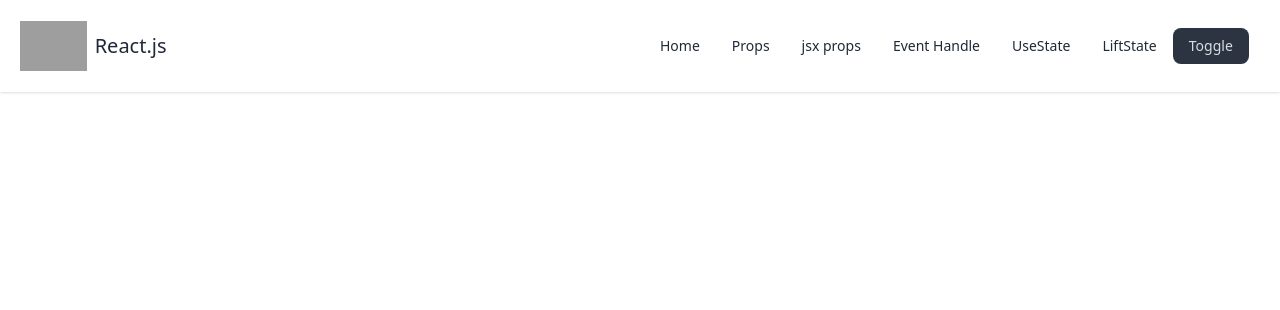
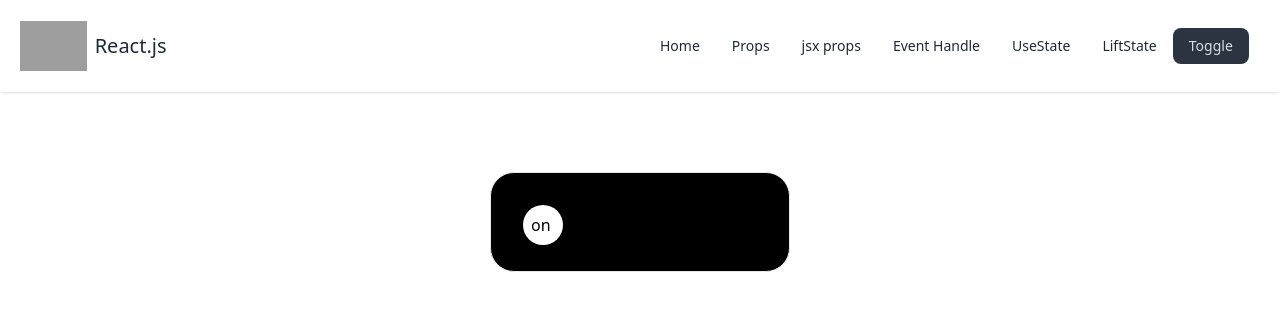
Before and after one commit to minhazapon/react-2025-part2, a React (Vite) app: page /toggle in a window 1280 px wide. Shown: the top 310 px of the page. Built offline with nearby package versions, Linux system fonts and the light colour scheme; grey boxes are pictures that could not be loaded.

Commit message:
added file

```diff
--- a/src/toggle file/Toggle.jsx
+++ b/src/toggle file/Toggle.jsx
@@ -1,10 +1,22 @@
+import { useState } from "react"
 
 
 function Toggle() {
+
+    const [isOpen, setIsOpen] = useState(false)
+
     return (
-        <div>
-
-        </div>
+        <>
+            <div className=" m-20 ">
+                <div className=" flex justify-center mt-20 ">
+                    <div className=" border-[1px]  h-[100px] w-[300px] p-8 rounded-3xl bg-black ">
+                        <div className="  bg-white text-black h-[40px] w-[40px] p-2 rounded-full  ">
+                            <span className=" cursor-pointer"> {isOpen ? "Off" : "on"} </span>
+                        </div>
+                    </div>
+                </div>
+            </div>
+        </>
     )
 }
 
```
